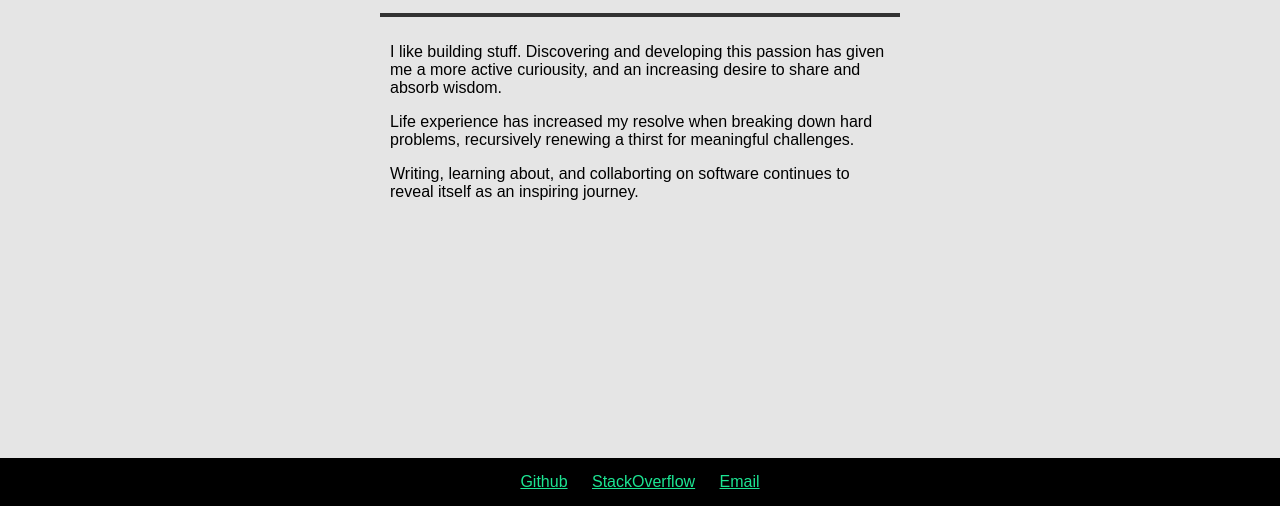
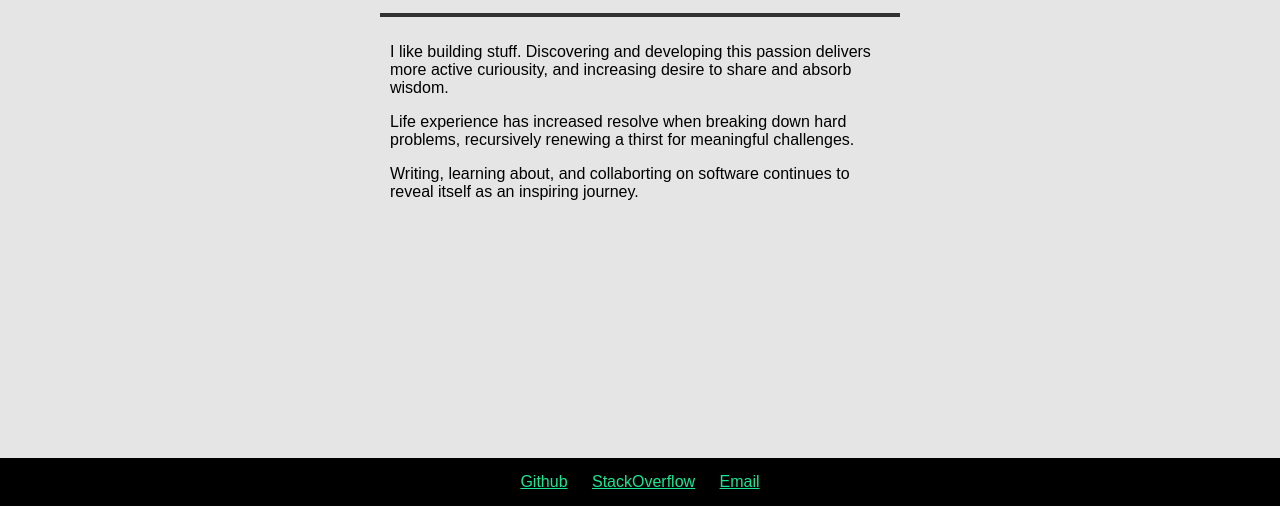
Before and after one commit to jblakeman/jblakeman.github.io, a plain HTML site: page index.html in a window 1280 px wide. Shown: the part 294-800 px from the top of the page. Drawn offline with Linux system fonts and the light colour scheme.

Commit message:
Remove first person stuff

```diff
--- a/index.html
+++ b/index.html
@@ -11,8 +11,8 @@
         </div>
     </header>
     <article>
-        <p>I like building stuff.  Discovering and developing this passion has given me a more active curiousity, and an increasing desire to share and absorb wisdom.</p>
-        <p>Life experience has increased my resolve when breaking down hard problems, recursively renewing a thirst for meaningful challenges.</p>
+        <p>I like building stuff.  Discovering and developing this passion delivers more active curiousity, and increasing desire to share and absorb wisdom.</p>
+        <p>Life experience has increased resolve when breaking down hard problems, recursively renewing a thirst for meaningful challenges.</p>
         <p>Writing, learning about, and collaborting on software continues to reveal itself as an inspiring journey.</p>
     </article>
     <footer>
```
